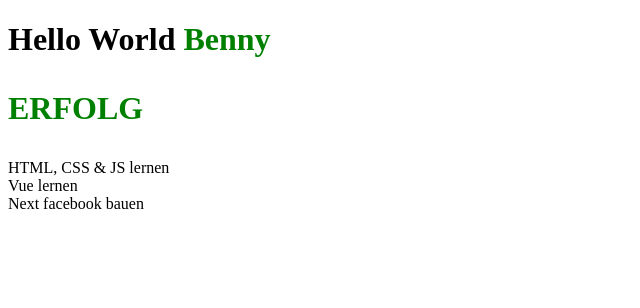
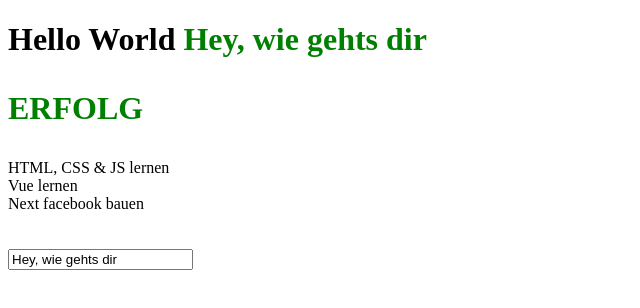
Before and after one commit to Relentl3zz/Der-umfangreiche-Einstieg-in-Vue.js, a Vue app: page / in a window 1280 px wide. Shown: the top 308 px of the page, without its empty margins (0-640 px from the left). Built offline with nearby package versions, Linux system fonts and the light colour scheme.

Commit message:
Two Way Data Binding mit v-model

```diff
--- a/src/App.vue
+++ b/src/App.vue
@@ -12,13 +12,16 @@
     </h1>
 
     <div v-for="(todo, index) in todos" :key="index">{{ todo.title }}</div>
+    <br />
+    <br />
+    <input v-bind:value="message" v-on:input="setMessage" />
   </div>
 </template>
 <script>
 export default {
   data() {
     return {
-      message: "Benny",
+      message: "Hey, wie gehts dir",
       favoriteColor: "green",
       errorColor: "green",
       todos: [
@@ -36,6 +39,10 @@ export default {
       if (colorArray.length === this.counter) this.counter = 0;
       this.errorColor = colorArray[this.counter];
     },
+    setMessage(e) {
+      console.log(e);
+      this.message = e.target.value;
+    },
   },
 };
 </script>
```
